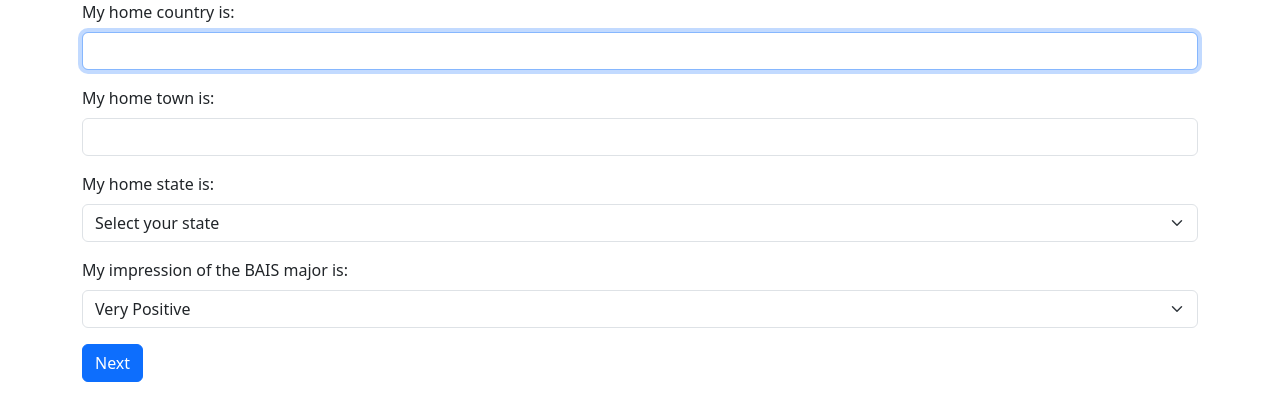
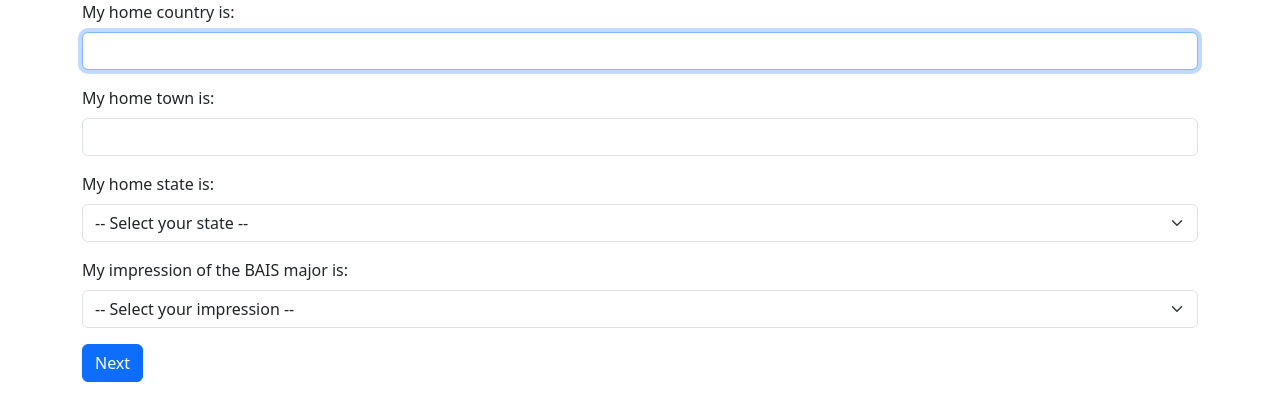
Before and after one commit to mriedl24/mriedl_HW9, a plain HTML site: page mriedl_p1.html in a window 1280 px wide. Shown: the part 110-530 px from the top of the page. Drawn offline with nearby package versions, Linux system fonts and the light colour scheme; some icons are missing.

Commit message:
error fix

```diff
--- a/mriedl_p1.html
+++ b/mriedl_p1.html
@@ -38,8 +38,8 @@
 
       <div class="mb-3">
         <label class="form-label">My home state is:</label>
-        <select class="form-select" name="state">
-          <option value="" selected>Select your state</option>
+        <select class="form-select" name="state" required>
+          <option value="" disabled selected>-- Select your state --</option>
           <option value="IA">Iowa</option>
           <option value="IL">Illinois</option>
           <option value="MN">Minnesota</option>
@@ -50,6 +50,9 @@
       <div class="mb-3">
         <label class="form-label">My impression of the BAIS major is:</label>
         <select class="form-select" name="bais_impression" required>
+          <option value="" disabled selected>
+            -- Select your impression --
+          </option>
           <option value="5">Very Positive</option>
           <option value="4">Somewhat Positive</option>
           <option value="3">Neutral</option>
```
